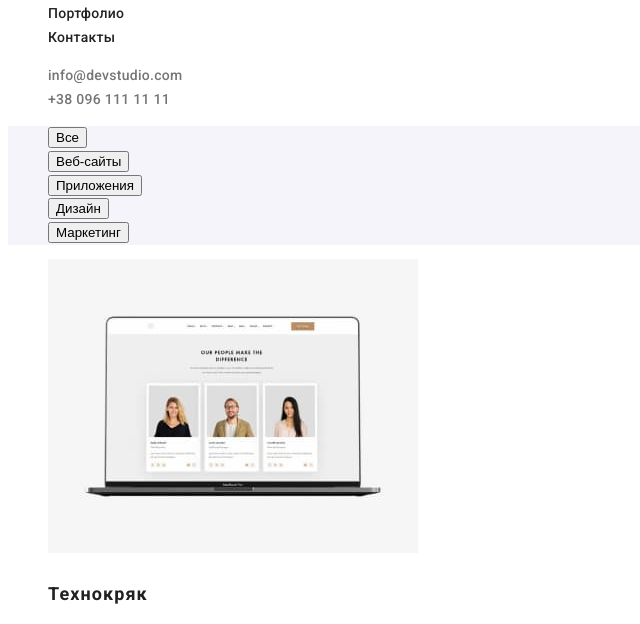
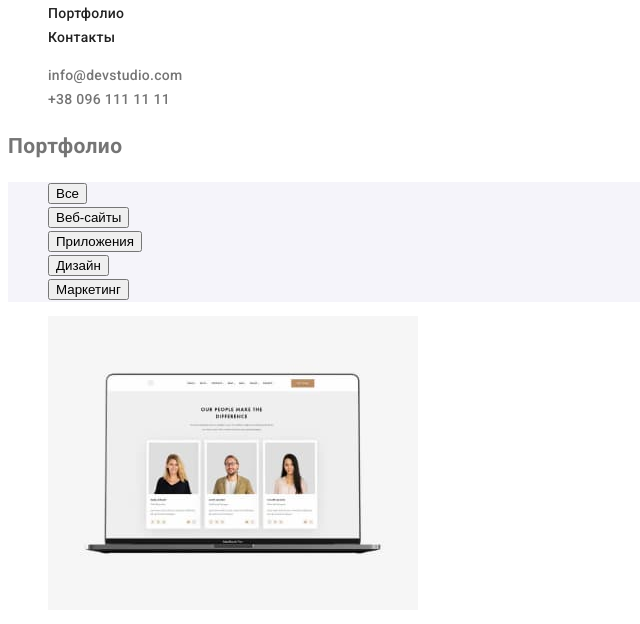
Before and after one commit to DudaKristian/goit-markup-hw-02, a plain HTML site: page portfolio.html in a window 1280 px wide. Shown: the part 76-700 px from the top of the page, without its empty margins (0-640 px from the left). Drawn offline with Linux system fonts and the light colour scheme.

Commit message:
Update portfolio.html
h1 title added

```diff
--- a/portfolio.html
+++ b/portfolio.html
@@ -30,6 +30,7 @@
     </header>
     <main>
       <section>
+        <h1>Портфолио</h1>
         <ul class="filter">
           <li><button type="button">Все</button></li>
           <li><button type="button">Веб-сайты</button></li>
```
